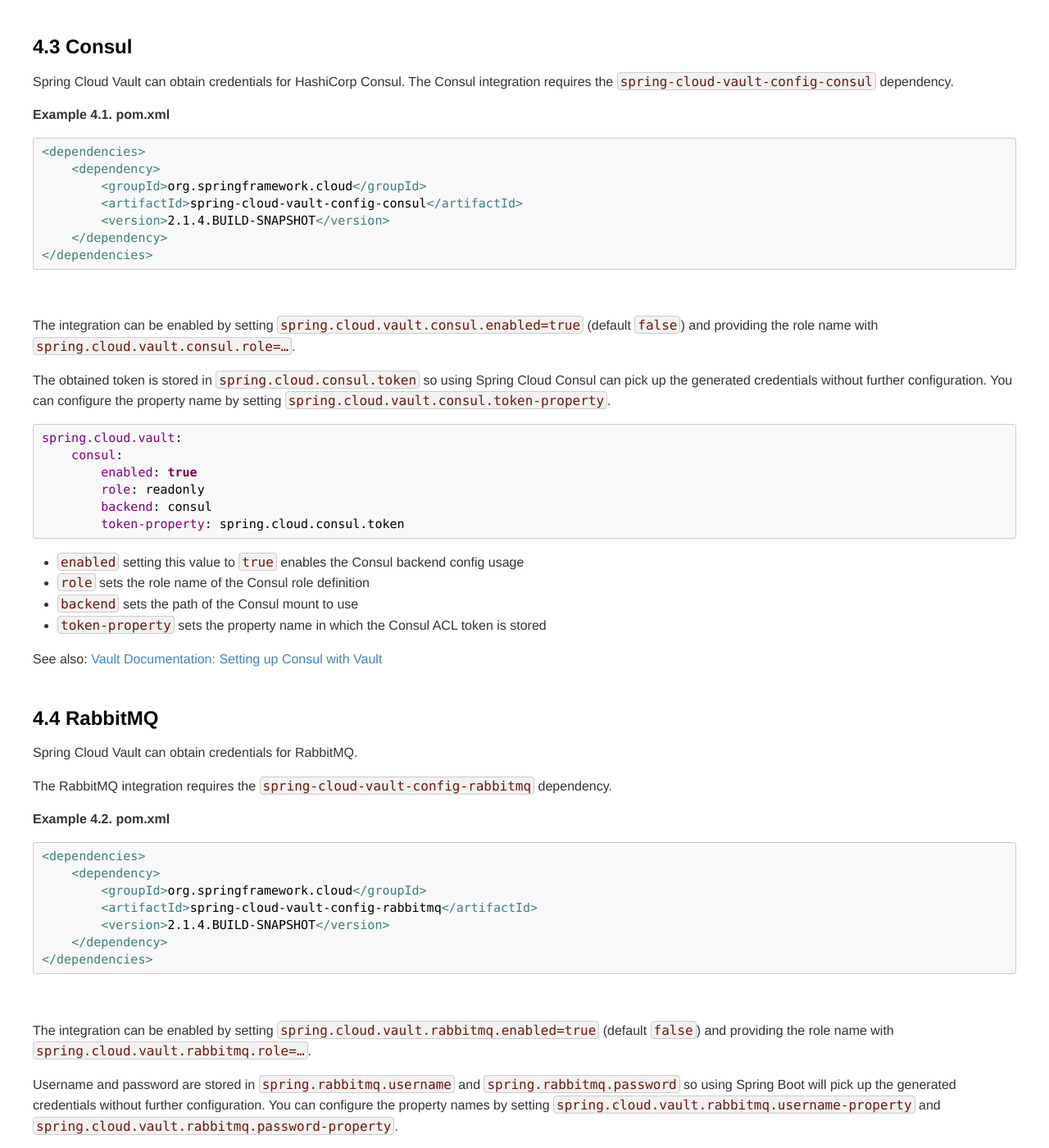
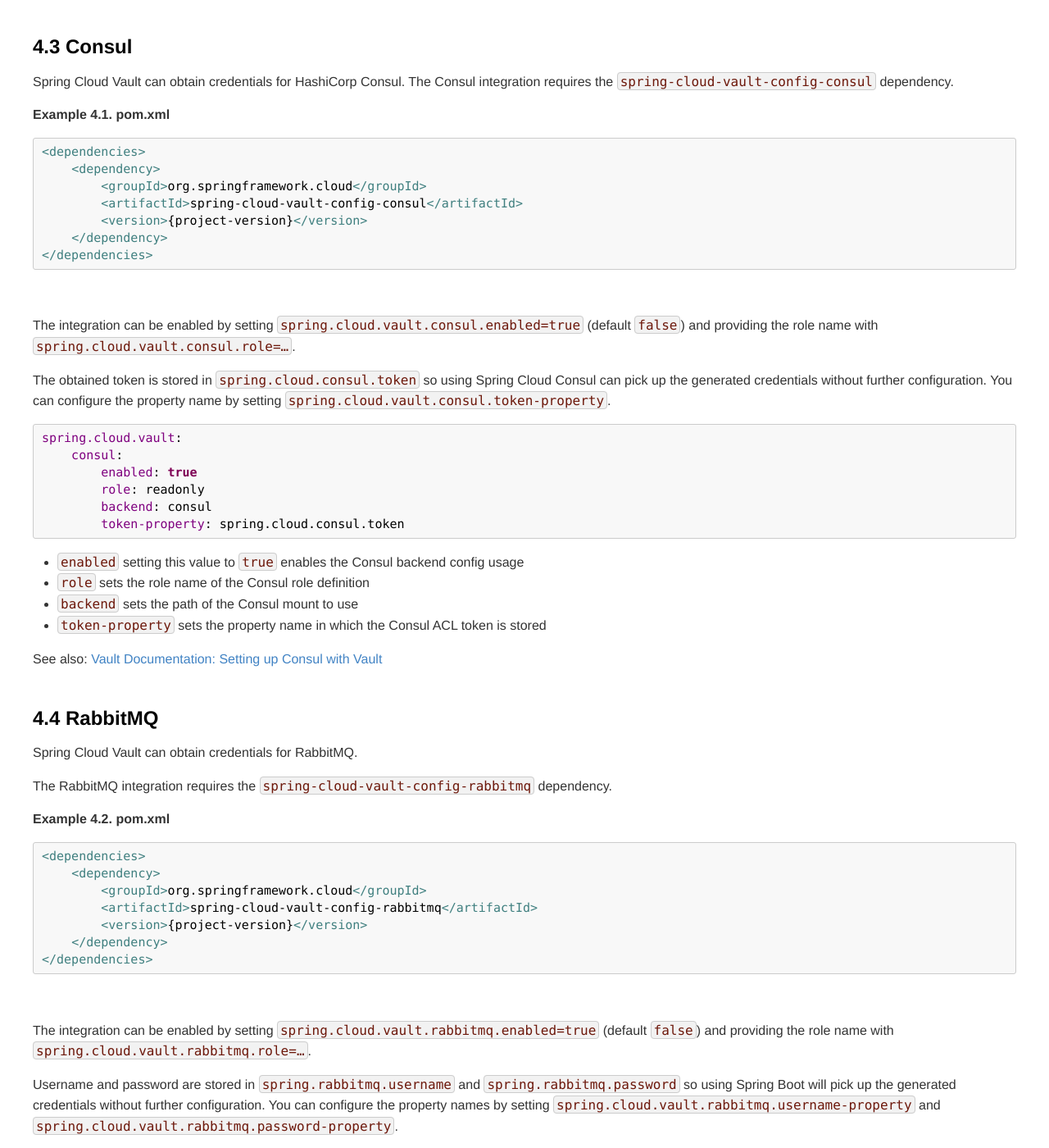
Before and after one commit to spring-cloud/spring-cloud-vault, a Jekyll site: the page 2.1.x/single/spring-cloud-vault.html, which Jekyll copies as it is, in a window 1280 px wide and 1400 px high, scrolled down 21129 px. Shown: the whole window at 82% size. Built offline with Jekyll 4.4.1, drawn with Linux system fonts in a browser that asks for light colours; some of the changed text lies outside the part shown.

Commit message:
Sync docs from 2.1.x to gh-pages

```diff
--- a/2.1.x/multi/multi__client_side_usage.html
+++ b/2.1.x/multi/multi__client_side_usage.html
@@ -13,7 +13,7 @@
     <span xmlns:d="http://docbook.org/ns/docbook" class="hl-tag">&lt;dependency&gt;</span>
         <span xmlns:d="http://docbook.org/ns/docbook" class="hl-tag">&lt;groupId&gt;</span>org.springframework.cloud<span xmlns:d="http://docbook.org/ns/docbook" class="hl-tag">&lt;/groupId&gt;</span>
         <span xmlns:d="http://docbook.org/ns/docbook" class="hl-tag">&lt;artifactId&gt;</span>spring-cloud-starter-vault-config<span xmlns:d="http://docbook.org/ns/docbook" class="hl-tag">&lt;/artifactId&gt;</span>
-        <span xmlns:d="http://docbook.org/ns/docbook" class="hl-tag">&lt;version&gt;</span>2.1.4.BUILD-SNAPSHOT<span xmlns:d="http://docbook.org/ns/docbook" class="hl-tag">&lt;/version&gt;</span>
+        <span xmlns:d="http://docbook.org/ns/docbook" class="hl-tag">&lt;version&gt;</span>{project-version}<span xmlns:d="http://docbook.org/ns/docbook" class="hl-tag">&lt;/version&gt;</span>
     <span xmlns:d="http://docbook.org/ns/docbook" class="hl-tag">&lt;/dependency&gt;</span>
     <span xmlns:d="http://docbook.org/ns/docbook" class="hl-tag">&lt;dependency&gt;</span>
         <span xmlns:d="http://docbook.org/ns/docbook" class="hl-tag">&lt;groupId&gt;</span>org.springframework.boot<span xmlns:d="http://docbook.org/ns/docbook" class="hl-tag">&lt;/groupId&gt;</span>
--- a/2.1.x/multi/multi_vault.config.backends.database-backends.html
+++ b/2.1.x/multi/multi_vault.config.backends.database-backends.html
@@ -13,7 +13,7 @@
     <span xmlns:d="http://docbook.org/ns/docbook" class="hl-tag">&lt;dependency&gt;</span>
         <span xmlns:d="http://docbook.org/ns/docbook" class="hl-tag">&lt;groupId&gt;</span>org.springframework.cloud<span xmlns:d="http://docbook.org/ns/docbook" class="hl-tag">&lt;/groupId&gt;</span>
         <span xmlns:d="http://docbook.org/ns/docbook" class="hl-tag">&lt;artifactId&gt;</span>spring-cloud-vault-config-databases<span xmlns:d="http://docbook.org/ns/docbook" class="hl-tag">&lt;/artifactId&gt;</span>
-        <span xmlns:d="http://docbook.org/ns/docbook" class="hl-tag">&lt;version&gt;</span>2.1.4.BUILD-SNAPSHOT<span xmlns:d="http://docbook.org/ns/docbook" class="hl-tag">&lt;/version&gt;</span>
+        <span xmlns:d="http://docbook.org/ns/docbook" class="hl-tag">&lt;version&gt;</span>{project-version}<span xmlns:d="http://docbook.org/ns/docbook" class="hl-tag">&lt;/version&gt;</span>
     <span xmlns:d="http://docbook.org/ns/docbook" class="hl-tag">&lt;/dependency&gt;</span>
 <span xmlns:d="http://docbook.org/ns/docbook" class="hl-tag">&lt;/dependencies&gt;</span></pre></div></div><br class="example-break"><div class="note" style="margin-left: 0.5in; margin-right: 0.5in;"><table border="0" summary="Note"><tr><td rowspan="2" align="center" valign="top" width="25"><img alt="[Note]" src="images/note.png"></td><th align="left">Note</th></tr><tr><td align="left" valign="top"><p>Enabling multiple JDBC-compliant databases will generate credentials
 and store them by default in the same property keys hence property names for
--- a/2.1.x/multi/multi_vault.config.backends.html
+++ b/2.1.x/multi/multi_vault.config.backends.html
@@ -46,7 +46,7 @@
     <span xmlns:d="http://docbook.org/ns/docbook" class="hl-tag">&lt;dependency&gt;</span>
         <span xmlns:d="http://docbook.org/ns/docbook" class="hl-tag">&lt;groupId&gt;</span>org.springframework.cloud<span xmlns:d="http://docbook.org/ns/docbook" class="hl-tag">&lt;/groupId&gt;</span>
         <span xmlns:d="http://docbook.org/ns/docbook" class="hl-tag">&lt;artifactId&gt;</span>spring-cloud-vault-config-consul<span xmlns:d="http://docbook.org/ns/docbook" class="hl-tag">&lt;/artifactId&gt;</span>
-        <span xmlns:d="http://docbook.org/ns/docbook" class="hl-tag">&lt;version&gt;</span>2.1.4.BUILD-SNAPSHOT<span xmlns:d="http://docbook.org/ns/docbook" class="hl-tag">&lt;/version&gt;</span>
+        <span xmlns:d="http://docbook.org/ns/docbook" class="hl-tag">&lt;version&gt;</span>{project-version}<span xmlns:d="http://docbook.org/ns/docbook" class="hl-tag">&lt;/version&gt;</span>
     <span xmlns:d="http://docbook.org/ns/docbook" class="hl-tag">&lt;/dependency&gt;</span>
 <span xmlns:d="http://docbook.org/ns/docbook" class="hl-tag">&lt;/dependencies&gt;</span></pre></div></div><br class="example-break"><p>The integration can be enabled by setting
 <code class="literal">spring.cloud.vault.consul.enabled=true</code> (default <code class="literal">false</code>) and
@@ -63,7 +63,7 @@
     <span xmlns:d="http://docbook.org/ns/docbook" class="hl-tag">&lt;dependency&gt;</span>
         <span xmlns:d="http://docbook.org/ns/docbook" class="hl-tag">&lt;groupId&gt;</span>org.springframework.cloud<span xmlns:d="http://docbook.org/ns/docbook" class="hl-tag">&lt;/groupId&gt;</span>
         <span xmlns:d="http://docbook.org/ns/docbook" class="hl-tag">&lt;artifactId&gt;</span>spring-cloud-vault-config-rabbitmq<span xmlns:d="http://docbook.org/ns/docbook" class="hl-tag">&lt;/artifactId&gt;</span>
-        <span xmlns:d="http://docbook.org/ns/docbook" class="hl-tag">&lt;version&gt;</span>2.1.4.BUILD-SNAPSHOT<span xmlns:d="http://docbook.org/ns/docbook" class="hl-tag">&lt;/version&gt;</span>
+        <span xmlns:d="http://docbook.org/ns/docbook" class="hl-tag">&lt;version&gt;</span>{project-version}<span xmlns:d="http://docbook.org/ns/docbook" class="hl-tag">&lt;/version&gt;</span>
     <span xmlns:d="http://docbook.org/ns/docbook" class="hl-tag">&lt;/dependency&gt;</span>
 <span xmlns:d="http://docbook.org/ns/docbook" class="hl-tag">&lt;/dependencies&gt;</span></pre></div></div><br class="example-break"><p>The integration can be enabled by setting
 <code class="literal">spring.cloud.vault.rabbitmq.enabled=true</code> (default <code class="literal">false</code>)
@@ -82,7 +82,7 @@
     <span xmlns:d="http://docbook.org/ns/docbook" class="hl-tag">&lt;dependency&gt;</span>
         <span xmlns:d="http://docbook.org/ns/docbook" class="hl-tag">&lt;groupId&gt;</span>org.springframework.cloud<span xmlns:d="http://docbook.org/ns/docbook" class="hl-tag">&lt;/groupId&gt;</span>
         <span xmlns:d="http://docbook.org/ns/docbook" class="hl-tag">&lt;artifactId&gt;</span>spring-cloud-vault-config-aws<span xmlns:d="http://docbook.org/ns/docbook" class="hl-tag">&lt;/artifactId&gt;</span>
-        <span xmlns:d="http://docbook.org/ns/docbook" class="hl-tag">&lt;version&gt;</span>2.1.4.BUILD-SNAPSHOT<span xmlns:d="http://docbook.org/ns/docbook" class="hl-tag">&lt;/version&gt;</span>
+        <span xmlns:d="http://docbook.org/ns/docbook" class="hl-tag">&lt;version&gt;</span>{project-version}<span xmlns:d="http://docbook.org/ns/docbook" class="hl-tag">&lt;/version&gt;</span>
     <span xmlns:d="http://docbook.org/ns/docbook" class="hl-tag">&lt;/dependency&gt;</span>
 <span xmlns:d="http://docbook.org/ns/docbook" class="hl-tag">&lt;/dependencies&gt;</span></pre></div></div><br class="example-break"><p>The integration can be enabled by setting
 <code class="literal">spring.cloud.vault.aws=true</code> (default <code class="literal">false</code>)
--- a/2.1.x/single/spring-cloud-vault.html
+++ b/2.1.x/single/spring-cloud-vault.html
@@ -47,7 +47,7 @@
     <span xmlns:d="http://docbook.org/ns/docbook" class="hl-tag">&lt;dependency&gt;</span>
         <span xmlns:d="http://docbook.org/ns/docbook" class="hl-tag">&lt;groupId&gt;</span>org.springframework.cloud<span xmlns:d="http://docbook.org/ns/docbook" class="hl-tag">&lt;/groupId&gt;</span>
         <span xmlns:d="http://docbook.org/ns/docbook" class="hl-tag">&lt;artifactId&gt;</span>spring-cloud-starter-vault-config<span xmlns:d="http://docbook.org/ns/docbook" class="hl-tag">&lt;/artifactId&gt;</span>
-        <span xmlns:d="http://docbook.org/ns/docbook" class="hl-tag">&lt;version&gt;</span>2.1.4.BUILD-SNAPSHOT<span xmlns:d="http://docbook.org/ns/docbook" class="hl-tag">&lt;/version&gt;</span>
+        <span xmlns:d="http://docbook.org/ns/docbook" class="hl-tag">&lt;version&gt;</span>{project-version}<span xmlns:d="http://docbook.org/ns/docbook" class="hl-tag">&lt;/version&gt;</span>
     <span xmlns:d="http://docbook.org/ns/docbook" class="hl-tag">&lt;/dependency&gt;</span>
     <span xmlns:d="http://docbook.org/ns/docbook" class="hl-tag">&lt;dependency&gt;</span>
         <span xmlns:d="http://docbook.org/ns/docbook" class="hl-tag">&lt;groupId&gt;</span>org.springframework.boot<span xmlns:d="http://docbook.org/ns/docbook" class="hl-tag">&lt;/groupId&gt;</span>
@@ -339,7 +339,7 @@
     <span xmlns:d="http://docbook.org/ns/docbook" class="hl-tag">&lt;dependency&gt;</span>
         <span xmlns:d="http://docbook.org/ns/docbook" class="hl-tag">&lt;groupId&gt;</span>org.springframework.cloud<span xmlns:d="http://docbook.org/ns/docbook" class="hl-tag">&lt;/groupId&gt;</span>
         <span xmlns:d="http://docbook.org/ns/docbook" class="hl-tag">&lt;artifactId&gt;</span>spring-cloud-vault-config-consul<span xmlns:d="http://docbook.org/ns/docbook" class="hl-tag">&lt;/artifactId&gt;</span>
-        <span xmlns:d="http://docbook.org/ns/docbook" class="hl-tag">&lt;version&gt;</span>2.1.4.BUILD-SNAPSHOT<span xmlns:d="http://docbook.org/ns/docbook" class="hl-tag">&lt;/version&gt;</span>
+        <span xmlns:d="http://docbook.org/ns/docbook" class="hl-tag">&lt;version&gt;</span>{project-version}<span xmlns:d="http://docbook.org/ns/docbook" class="hl-tag">&lt;/version&gt;</span>
     <span xmlns:d="http://docbook.org/ns/docbook" class="hl-tag">&lt;/dependency&gt;</span>
 <span xmlns:d="http://docbook.org/ns/docbook" class="hl-tag">&lt;/dependencies&gt;</span></pre></div></div><br class="example-break"><p>The integration can be enabled by setting
 <code class="literal">spring.cloud.vault.consul.enabled=true</code> (default <code class="literal">false</code>) and
@@ -356,7 +356,7 @@
     <span xmlns:d="http://docbook.org/ns/docbook" class="hl-tag">&lt;dependency&gt;</span>
         <span xmlns:d="http://docbook.org/ns/docbook" class="hl-tag">&lt;groupId&gt;</span>org.springframework.cloud<span xmlns:d="http://docbook.org/ns/docbook" class="hl-tag">&lt;/groupId&gt;</span>
         <span xmlns:d="http://docbook.org/ns/docbook" class="hl-tag">&lt;artifactId&gt;</span>spring-cloud-vault-config-rabbitmq<span xmlns:d="http://docbook.org/ns/docbook" class="hl-tag">&lt;/artifactId&gt;</span>
-        <span xmlns:d="http://docbook.org/ns/docbook" class="hl-tag">&lt;version&gt;</span>2.1.4.BUILD-SNAPSHOT<span xmlns:d="http://docbook.org/ns/docbook" class="hl-tag">&lt;/version&gt;</span>
+        <span xmlns:d="http://docbook.org/ns/docbook" class="hl-tag">&lt;version&gt;</span>{project-version}<span xmlns:d="http://docbook.org/ns/docbook" class="hl-tag">&lt;/version&gt;</span>
     <span xmlns:d="http://docbook.org/ns/docbook" class="hl-tag">&lt;/dependency&gt;</span>
 <span xmlns:d="http://docbook.org/ns/docbook" class="hl-tag">&lt;/dependencies&gt;</span></pre></div></div><br class="example-break"><p>The integration can be enabled by setting
 <code class="literal">spring.cloud.vault.rabbitmq.enabled=true</code> (default <code class="literal">false</code>)
@@ -375,7 +375,7 @@
     <span xmlns:d="http://docbook.org/ns/docbook" class="hl-tag">&lt;dependency&gt;</span>
         <span xmlns:d="http://docbook.org/ns/docbook" class="hl-tag">&lt;groupId&gt;</span>org.springframework.cloud<span xmlns:d="http://docbook.org/ns/docbook" class="hl-tag">&lt;/groupId&gt;</span>
         <span xmlns:d="http://docbook.org/ns/docbook" class="hl-tag">&lt;artifactId&gt;</span>spring-cloud-vault-config-aws<span xmlns:d="http://docbook.org/ns/docbook" class="hl-tag">&lt;/artifactId&gt;</span>
-        <span xmlns:d="http://docbook.org/ns/docbook" class="hl-tag">&lt;version&gt;</span>2.1.4.BUILD-SNAPSHOT<span xmlns:d="http://docbook.org/ns/docbook" class="hl-tag">&lt;/version&gt;</span>
+        <span xmlns:d="http://docbook.org/ns/docbook" class="hl-tag">&lt;version&gt;</span>{project-version}<span xmlns:d="http://docbook.org/ns/docbook" class="hl-tag">&lt;/version&gt;</span>
     <span xmlns:d="http://docbook.org/ns/docbook" class="hl-tag">&lt;/dependency&gt;</span>
 <span xmlns:d="http://docbook.org/ns/docbook" class="hl-tag">&lt;/dependencies&gt;</span></pre></div></div><br class="example-break"><p>The integration can be enabled by setting
 <code class="literal">spring.cloud.vault.aws=true</code> (default <code class="literal">false</code>)
@@ -402,7 +402,7 @@
     <span xmlns:d="http://docbook.org/ns/docbook" class="hl-tag">&lt;dependency&gt;</span>
         <span xmlns:d="http://docbook.org/ns/docbook" class="hl-tag">&lt;groupId&gt;</span>org.springframework.cloud<span xmlns:d="http://docbook.org/ns/docbook" class="hl-tag">&lt;/groupId&gt;</span>
         <span xmlns:d="http://docbook.org/ns/docbook" class="hl-tag">&lt;artifactId&gt;</span>spring-cloud-vault-config-databases<span xmlns:d="http://docbook.org/ns/docbook" class="hl-tag">&lt;/artifactId&gt;</span>
-        <span xmlns:d="http://docbook.org/ns/docbook" class="hl-tag">&lt;version&gt;</span>2.1.4.BUILD-SNAPSHOT<span xmlns:d="http://docbook.org/ns/docbook" class="hl-tag">&lt;/version&gt;</span>
+        <span xmlns:d="http://docbook.org/ns/docbook" class="hl-tag">&lt;version&gt;</span>{project-version}<span xmlns:d="http://docbook.org/ns/docbook" class="hl-tag">&lt;/version&gt;</span>
     <span xmlns:d="http://docbook.org/ns/docbook" class="hl-tag">&lt;/dependency&gt;</span>
 <span xmlns:d="http://docbook.org/ns/docbook" class="hl-tag">&lt;/dependencies&gt;</span></pre></div></div><br class="example-break"><div class="note" style="margin-left: 0.5in; margin-right: 0.5in;"><table border="0" summary="Note"><tr><td rowspan="2" align="center" valign="top" width="25"><img alt="[Note]" src="images/note.png"></td><th align="left">Note</th></tr><tr><td align="left" valign="top"><p>Enabling multiple JDBC-compliant databases will generate credentials
 and store them by default in the same property keys hence property names for
```
